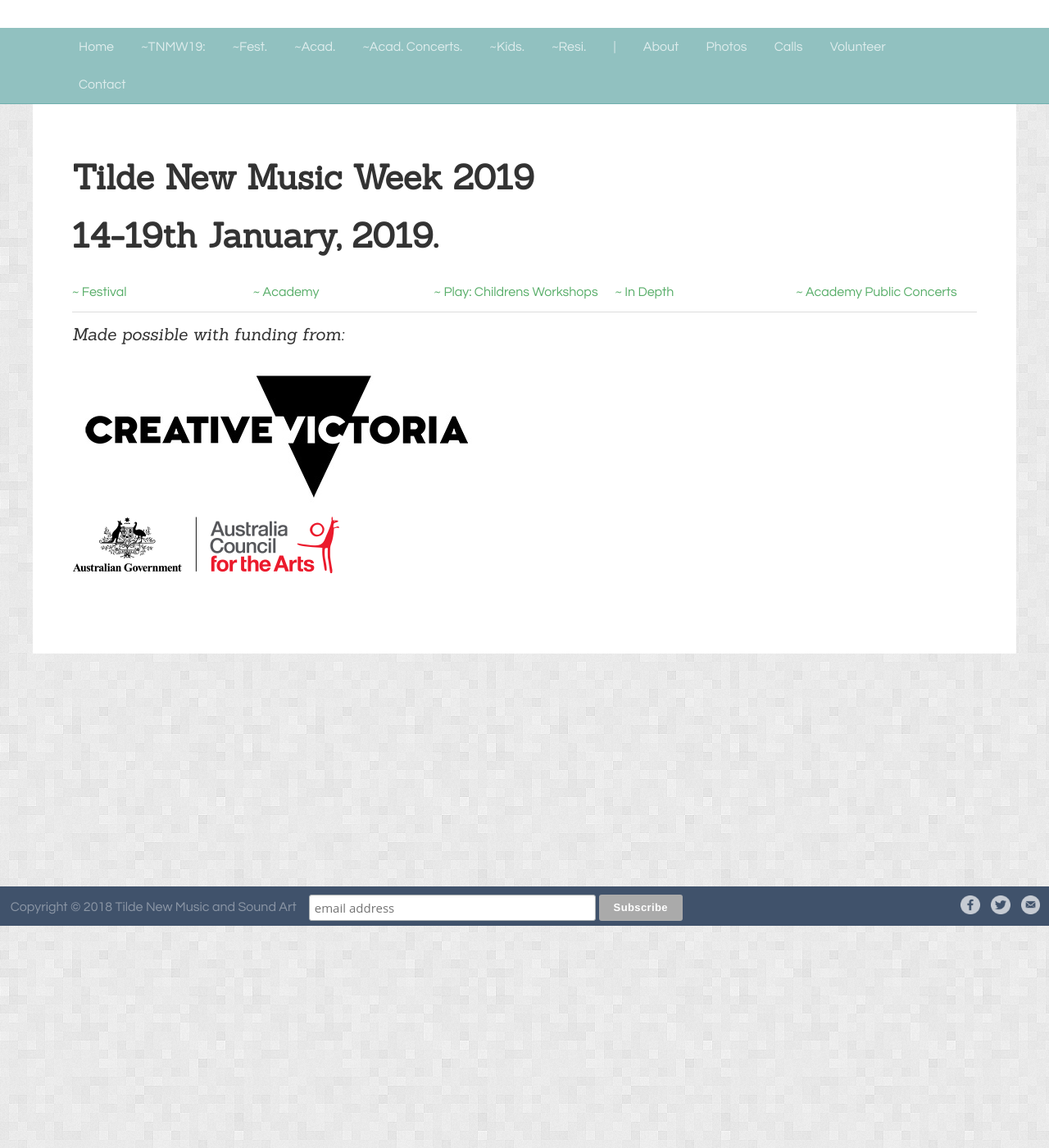
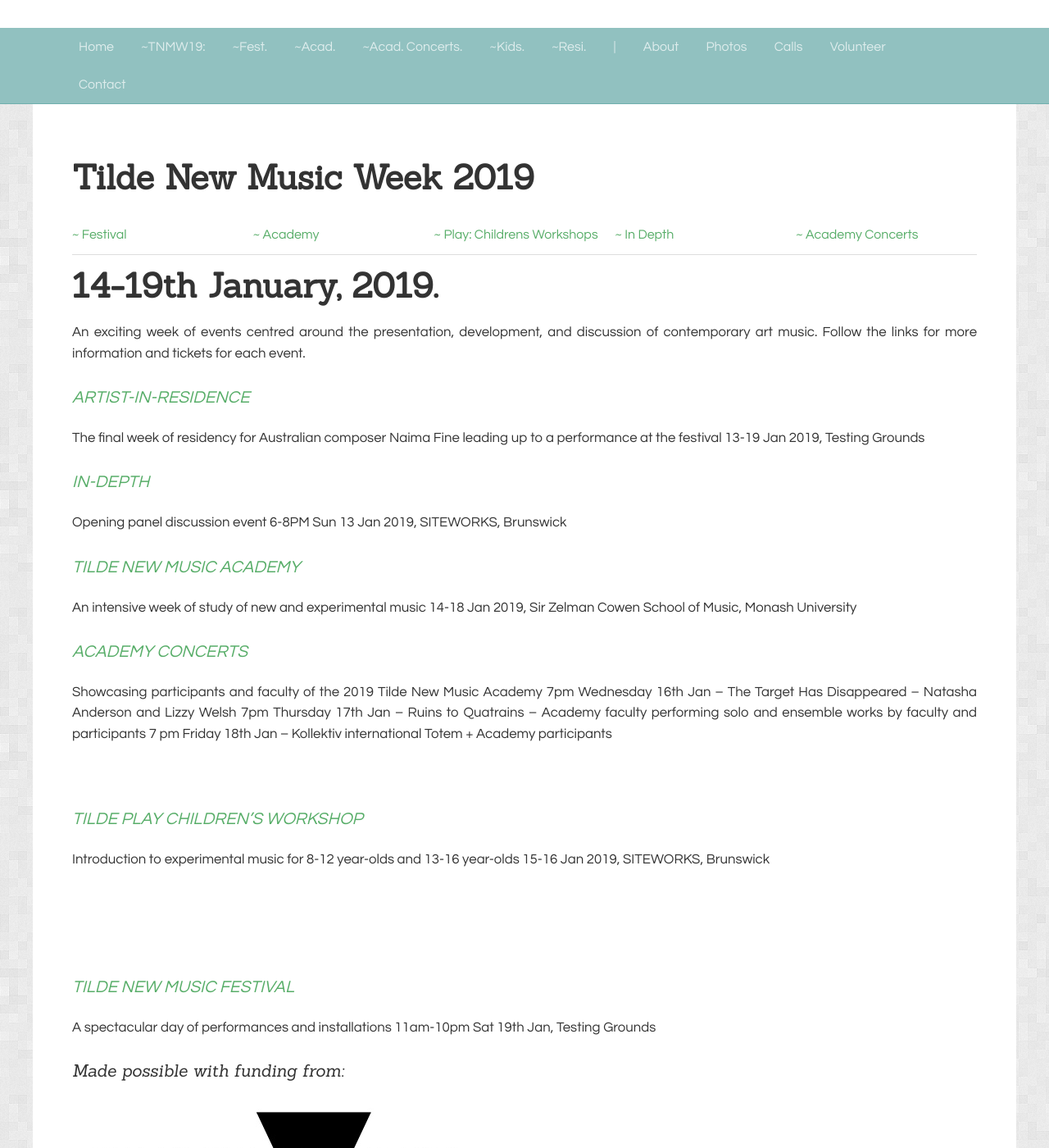
Before and after one commit to unclewalter/tilde-festival-website, a Jekyll site: the page built from pages/tnmw.md, in a window 1280 px wide and 1400 px high, scrolled down 271 px. Shown: the whole window at 82% size. Built offline with Jekyll 4.4.1, drawn with Linux system fonts in a browser that asks for light colours; a script that is not in the unit is left out.

Commit message:
update tnmw.md

```diff
--- a/pages/tnmw.md
+++ b/pages/tnmw.md
@@ -4,9 +4,51 @@
 permalink: /tnmw/
 published: true
 ---
+
+[~ Festival](/festival) | [~ Academy](/academy) | [ ~ Play: Childrens Workshops](/play) | [~ In Depth](/indepth) | [~ Academy Concerts](/monash)
+
 # 14-19th January, 2019.
 
-[~ Festival](/festival) | [~ Academy](/academy) | [ ~ Play: Childrens Workshops](/play) | [~ In Depth](/indepth) | [~ Academy Public Concerts](/monash)
+An exciting week of events centred around the presentation, development, and discussion of contemporary art music. Follow the links for more information and tickets for each event.
+
+## [ARTIST-IN-RESIDENCE](/air)
+The final week of residency for Australian composer Naima Fine leading up to a performance at the festival
+13-19 Jan 2019, Testing Grounds
+
+## [IN-DEPTH](/indepth)
+Opening panel discussion event
+6-8PM Sun 13 Jan 2019, SITEWORKS, Brunswick
+
+## [TILDE NEW MUSIC ACADEMY](/academy)
+An intensive week of study of new and experimental music
+14-18 Jan 2019, Sir Zelman Cowen School of Music, Monash University
+
+## [ACADEMY CONCERTS](/monash)
+Showcasing participants and faculty of the 2019 Tilde New Music Academy
+7pm Wednesday 16th Jan – The Target Has Disappeared – Natasha Anderson and Lizzy Welsh
+7pm Thursday 17th Jan – Ruins to Quatrains – Academy faculty performing solo and ensemble works by faculty and participants
+7 pm Friday 18th Jan – Kollektiv international Totem + Academy participants
+<script async defer src="https://www.trybooking.com/widget.js"></script>
+<div class="tryb-widget" data-type="buttonWidget" data-eid="457232" data-showlogo="False" data-text="Get Tickets"></div>
+<br />
+
+## [TILDE PLAY CHILDREN’S WORKSHOP](/play)
+Introduction to experimental music for 8-12 year-olds and 13-16 year-olds
+15-16 Jan 2019, SITEWORKS, Brunswick
+<script async defer src="https://www.trybooking.com/widget.js"></script>
+<div class="tryb-widget" data-type="buttonWidget" data-eid="455676" data-showlogo="False" data-text="Get Tickets"></div>
+<br />
+<script async defer src="https://www.trybooking.com/widget.js"></script>
+<div class="tryb-widget" data-type="buttonWidget" data-eid="455677" data-showlogo="False" data-text="Get Tickets"></div>
+<br />
+<script async defer src="https://www.trybooking.com/widget.js"></script>
+<div class="tryb-widget" data-type="buttonWidget" data-eid="455680" data-showlogo="False" data-text="Get Tickets"></div>
+
+## [TILDE NEW MUSIC FESTIVAL](/festival)
+A spectacular day of performances and installations
+11am-10pm Sat 19th Jan, Testing Grounds
+<script async defer src="https://www.trybooking.com/widget.js"></script>
+<div class="tryb-widget" data-type="buttonWidget" data-eid="457318" data-showlogo="False" data-text="Get Tickets"></div>
 
 ## Made possible with funding from:
 
```
